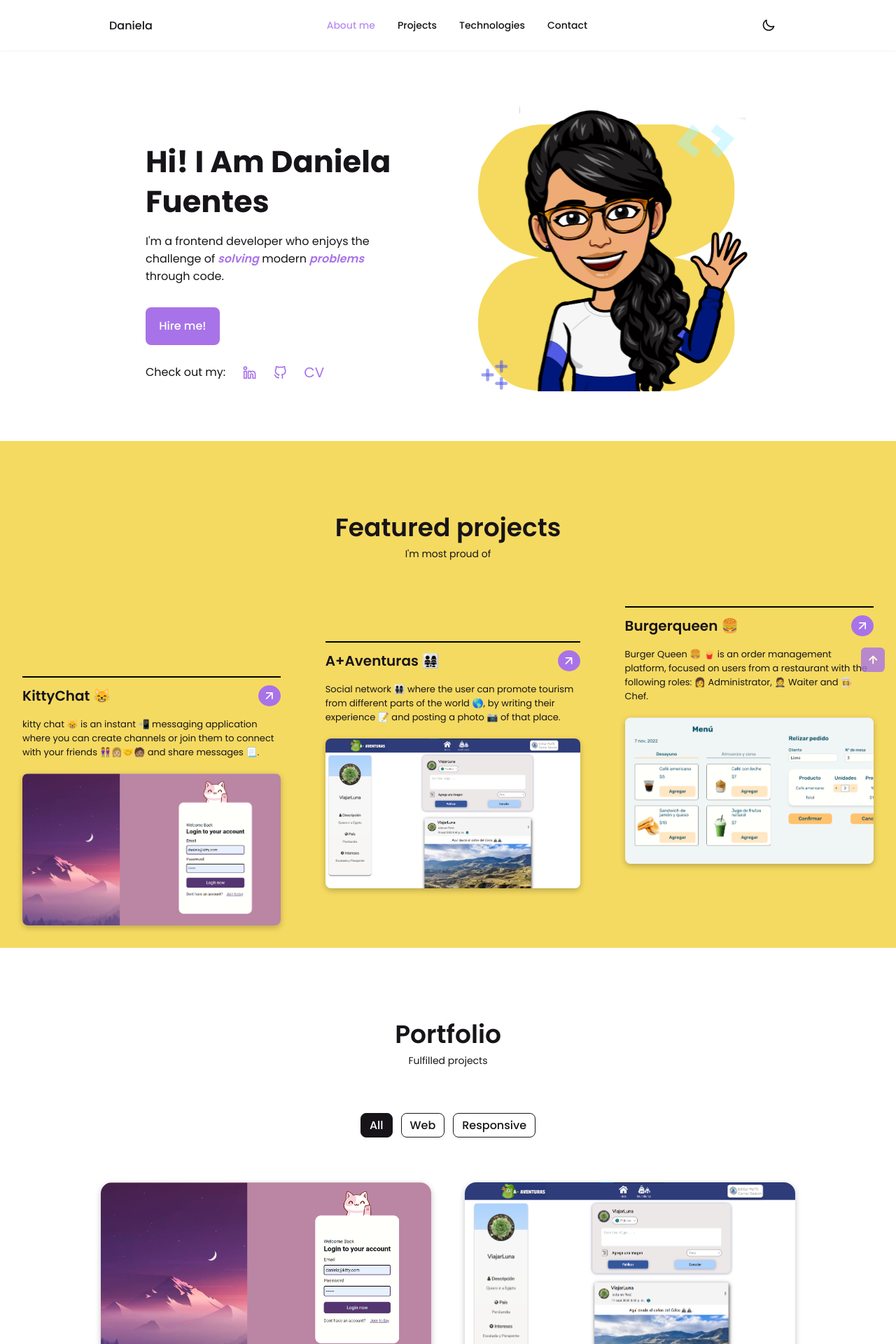
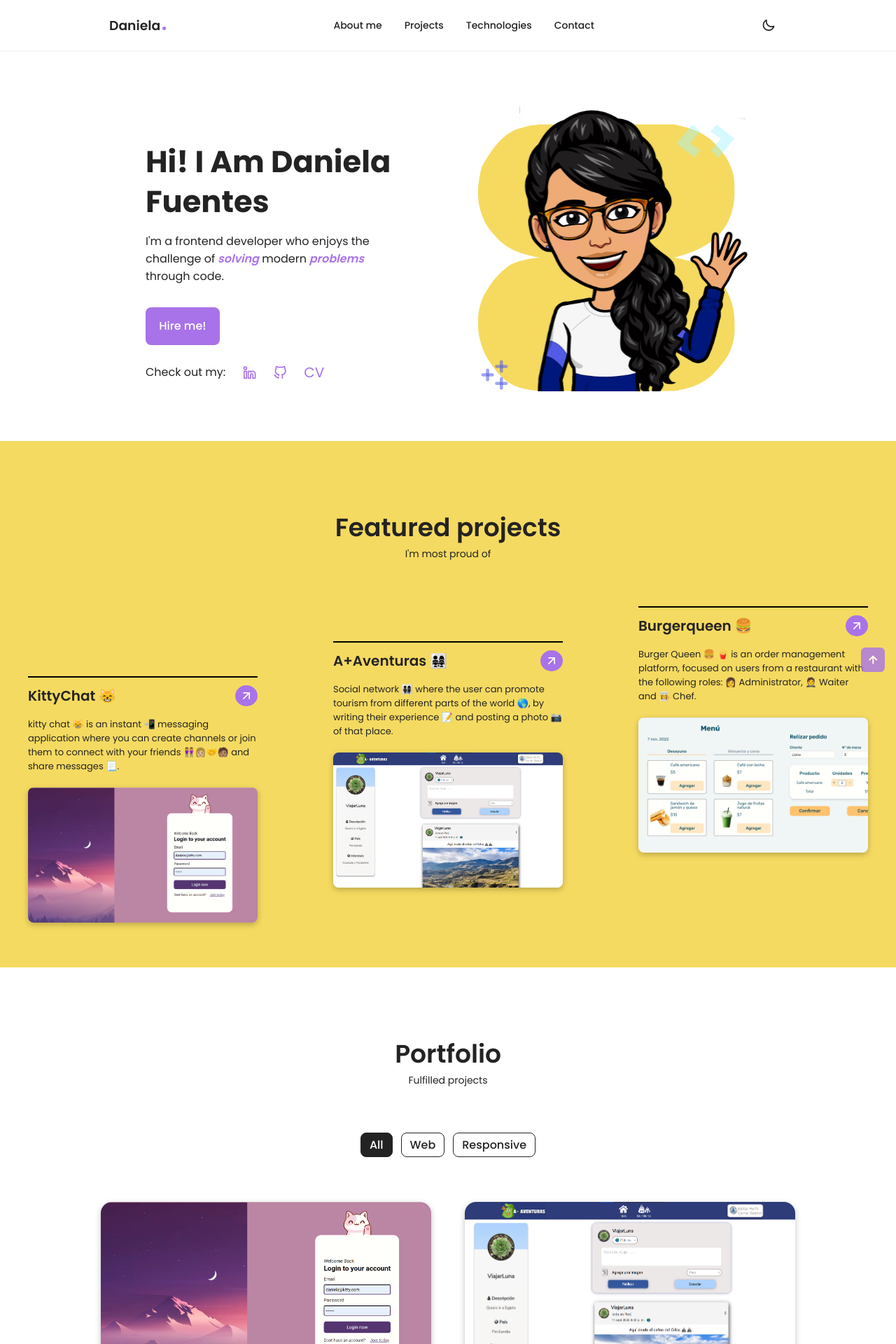
Before and after one commit to fifete/Portfolio, a React (Create React App) app: page / in a window 1280 px wide. Shown: the top 1920 px of the page at 70% size. Built offline with nearby package versions, Linux system fonts and the light colour scheme.

Commit message:
styles: fix styles in different media queries

```diff
--- a/src/components/Header.js
+++ b/src/components/Header.js
@@ -11,14 +11,15 @@ export const Header = ({switchTheme, theme}) => {
     <header className="header scroll-header" id="header">
       <nav className="nav container">
         <a href="#about" className="nav__logo">
-          Daniela<span></span>
+          <h3>Daniela</h3>
+          <span></span>
         </a>
 
         {
         <div className={`nav__menu ${visible ? 'show-menu' : 'hide-menu'}`} id="nav-menu">
           <ul className="nav__list grid">
             <li className="nav__item">
-              <a href="#about" className="nav__link active-link">
+              <a href="#about" className="nav__link">
                 <i className="uil uil-user nav__icon"></i> About me
               </a>
             </li>
--- a/src/styles/featured.css
+++ b/src/styles/featured.css
@@ -70,7 +70,8 @@
   background-color: hsl(var(--clr-dark));
 }
 
-.swiper-button-next::after, .swiper-button-prev::after {
+.swiper-button-next::after,
+.swiper-button-prev::after {
   font-size: 2rem !important;
   color: hsl(var(--clr-dark));
 }
@@ -86,9 +87,11 @@
 @media screen and (min-width: 610px) {
   .portfolio__container {
     margin-inline: auto;
+    padding-bottom: 2rem;
   }
 
-  .swiper-button-next::after, .swiper-button-prev::after {
+  .swiper-button-next::after,
+  .swiper-button-prev::after {
     font-size: 2.5rem !important;
   }
 
@@ -109,6 +112,10 @@
   .featured-big-layout {
     display: flex;
     align-items: start;
+    justify-content: space-between;
+    max-width: 79rem;
+    margin-inline: auto;
+    padding-bottom: 2rem
   }
 
   .portfolio__content:nth-child(1) {
@@ -122,6 +129,7 @@
 
   .portfolio__content {
     padding: 0 2rem;
+    max-width: 24.5rem;
   }
 
   .portfolio__data {
--- a/src/styles/footer.css
+++ b/src/styles/footer.css
@@ -7,7 +7,7 @@
   }
 
   .footer__bg {
-    background-color: hsl(var(--clr-light-300));
+    /* background-color: hsl(var(--clr-light-300)); */
     padding: 2rem 0 3rem ;
   }
 
--- a/src/styles/home.css
+++ b/src/styles/home.css
@@ -1,6 +1,7 @@
 .home__container {
   max-width: 39ch;
   margin-inline: auto;
+  padding-inline: var(--mb-1-5);
 }
 
 .home__img {
@@ -53,7 +54,7 @@ span.home__highlight {
     align-items: center;
     width: 90%;
     max-width: 54rem;
-    padding-top: 3.5rem;
+    padding: 3.5rem 0 0 0;
     justify-content: space-between;
   }
 
--- a/src/styles/modal.css
+++ b/src/styles/modal.css
@@ -44,7 +44,6 @@
   display: flex;
   align-items: center;
   justify-content: center;
-  padding: 0 1rem;
   z-index: var(--z-modal);
   transition: .3s;
 }
@@ -54,6 +53,8 @@
   background-color: hsl(var(--clr-light-100));
   padding: 1.5rem;
   border-radius: .5rem;
+  width: 90%;
+max-width: 32.5rem;
 }
 
 .services__modal-services {
--- a/src/styles/navbar.css
+++ b/src/styles/navbar.css
@@ -10,6 +10,19 @@
 .nav__logo {
   color: hsl(var(--clr-black));
   font-weight: var(--fw-medium);
+}
+
+.nav__logo h3 {
+  display: inline;
+}
+
+.nav__logo span {
+  display: inline-block;
+  border-radius: 50%;
+  background-color: hsl(var(--clr-dark));
+  width: 5px;
+  aspect-ratio: 1;
+  margin-left: .2em;
 }
 
 .nav__toggle {
--- a/src/styles/portfolio.css
+++ b/src/styles/portfolio.css
@@ -26,9 +26,10 @@
 }
 
 .work__card {
-  background-color: hsl(var(--clr-light-100));
+  background-color: rgb(248, 248, 248);
   border-radius: 1rem;
   box-shadow: rgba(0, 0, 0, 0.24) 0px 3px 8px;
+  max-height: 19.375rem;
 }
 
 .work__card-info {
@@ -115,6 +116,10 @@
   .work__img {
     height: 240px;
   }
+
+  .work__card {
+    max-height: 25rem;
+  }
 }
 
 @media screen and (min-width: 768px) {
@@ -142,4 +147,8 @@
     height: 600px;
     max-width: 80%;
   }
+
+  .work__card {
+    max-height: 23.125rem;
+  }
 }
--- a/src/styles/variables.css
+++ b/src/styles/variables.css
@@ -13,11 +13,13 @@
   blanco: rgb(245, 245, 245)
   gray: hsl(29, 12%, 80%);
   */
-  --clr-black: 267 11% 9%;
+  --clr-black: 0, 1%, 14%;
+  --clr-text: 26, 6%, 25%;
   --clr-dark: 267 72% 68%;
   --clr-light-300: 49 88% 67%;
   --clr-light-200: 29, 12%, 80%;
   --clr-light-100: 29, 100%, 100%;
+  --clr-card-container: rgb(248, 248, 248);
 
   /*========== Font and typography ==========*/
   --body-font: 'Poppins', sans-serif;
@@ -54,11 +56,17 @@
 /*========== Variables Dark theme ==========*/
 
 [data-theme='dark'] {
-  --clr-black: 30, 21%, 75%;
-  --clr-dark: 259, 58%, 40%;
-  --clr-light-300: 40 88% 67%;
-  --clr-light-200: 29, 12%, 80%;
-  --clr-light-100: 31, 67%, 11%;
+  --clr-black: 32, 39%, 94%;
+  --clr-dark: 267, 56%, 60%;
+  --clr-light-300: 49, 65%, 57%;
+  --clr-light-200: 28, 19%, 85%;
+  --clr-light-100: 30, 14%, 8%;
+
+  /* --clr-black: hsl(32, 39%, 94%);
+  --clr-dark: hsl(267, 56%, 60%);
+  --clr-light-300: hsl(49, 65%, 57%);
+  --clr-light-200: hsl(28, 19%, 85%);
+  --clr-light-100: hsl(30, 14%, 8%); */
 }
 
 /* Font size for large devices */
```
